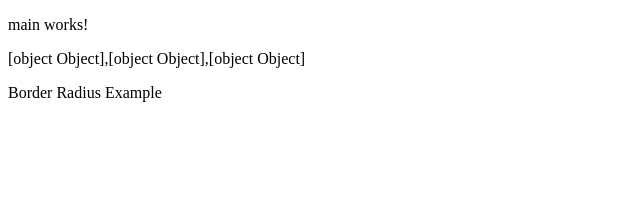
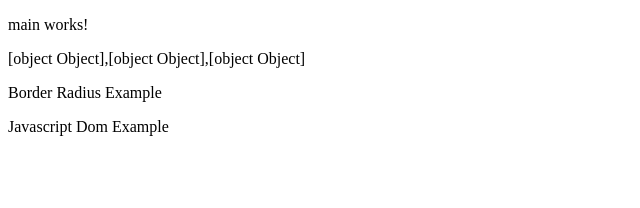
Before and after one commit to EnginKARATAS/angular-sandbox, an Angular app in the folder sandbox/: page / in a window 1280 px wide. Shown: the top 208 px of the page, without its empty margins (0-640 px from the left). Built offline with nearby package versions, Linux system fonts and the light colour scheme.

Commit message:
Update main.component.html

```diff
--- a/sandbox/src/app/modules/main/main.component.html
+++ b/sandbox/src/app/modules/main/main.component.html
@@ -2,4 +2,5 @@
 <p>{{switches}}</p>
 <div class="emmetabbrovition">
     <p>Border Radius Example</p>
+    <p>Javascript Dom Example</p>
 </div>
```
